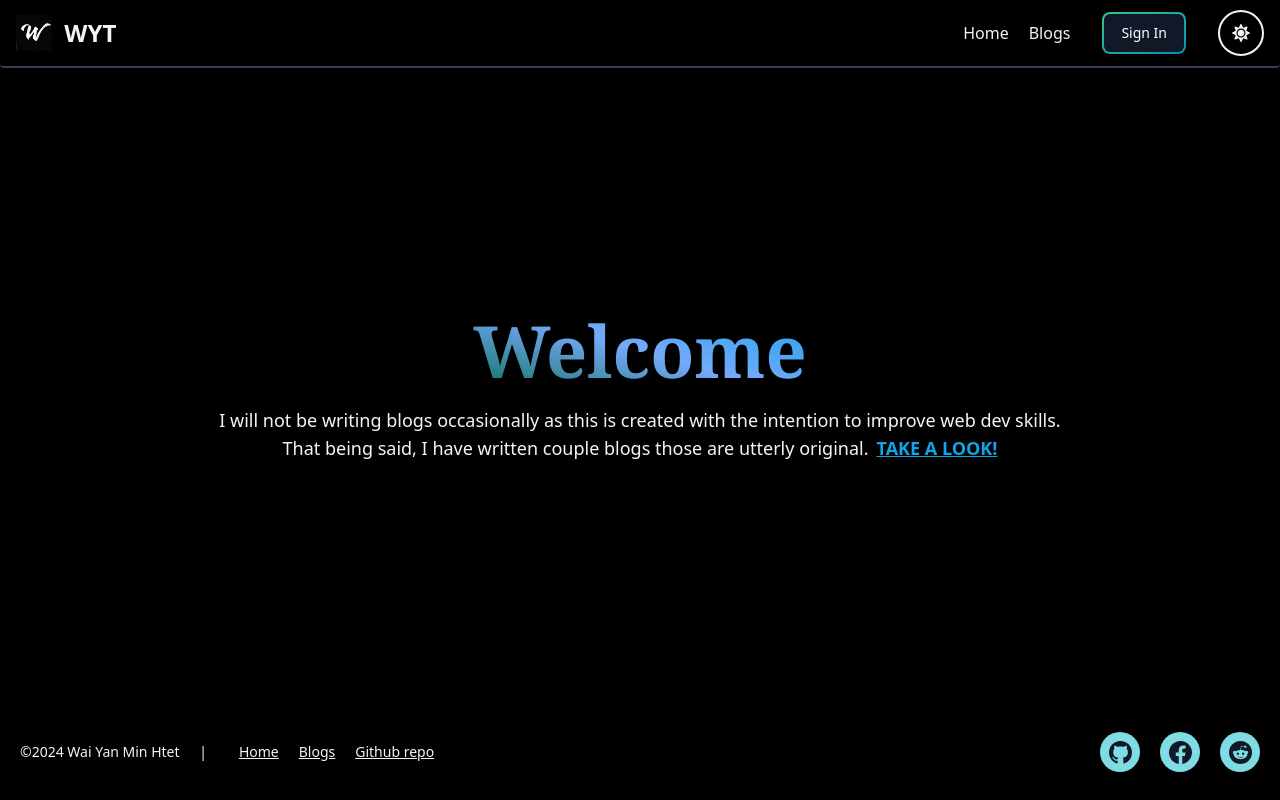
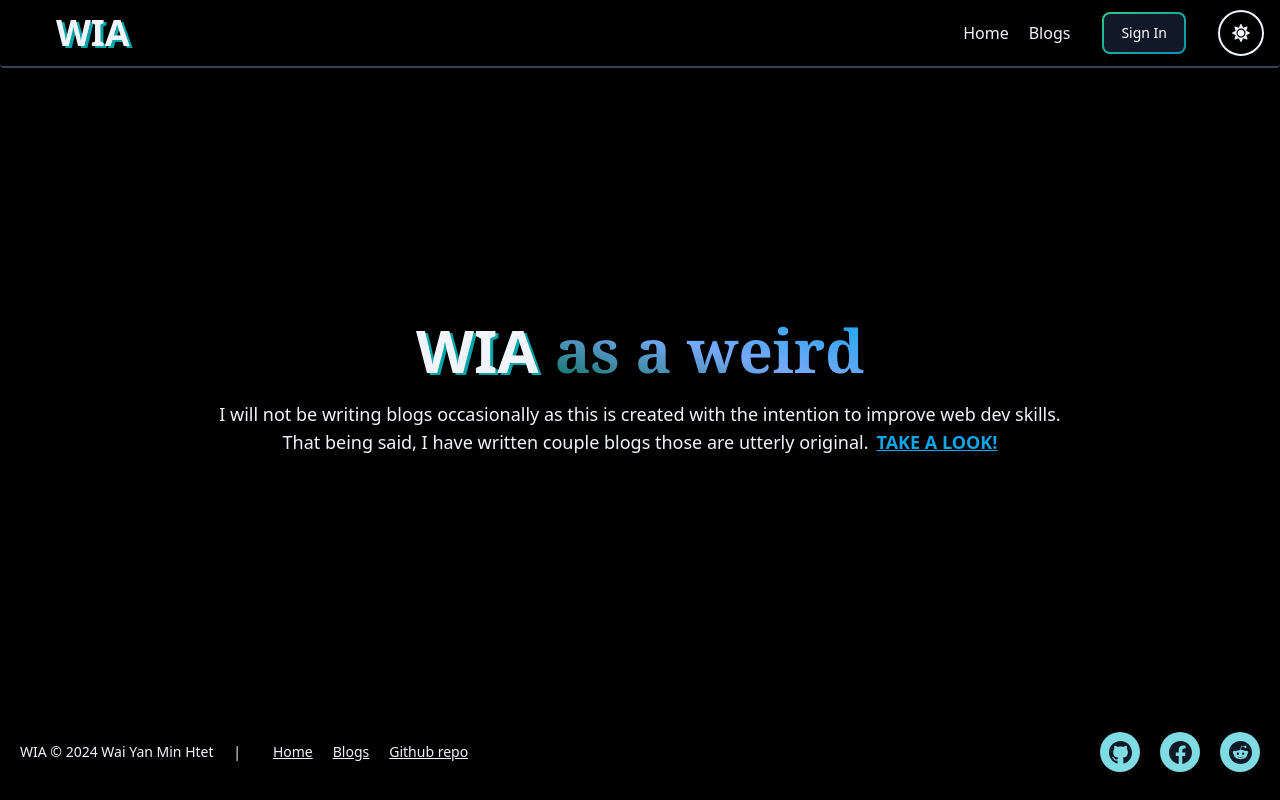
Before and after one commit to iamwaiyanminhtet/mern-blog, a React (Vite) app in the folder frontend/: page / in a window 1280 px wide. Built offline with nearby package versions, Linux system fonts and the light colour scheme; no server answers.

Commit message:
fix tiny bugs && small aesthetic changes part 2

```diff
--- a/frontend/src/components/CommentSection.jsx
+++ b/frontend/src/components/CommentSection.jsx
@@ -13,6 +13,7 @@ const CommentSection = ({ blogId }) => {
 
     // create comment states
     const [comments, setComments] = useState([])
+    const [fetchCommentsLoading, setFetchCommentLoading] = useState(false)
     const [createCommentError, setCreateCommentError] = useState(null)
     const [createCommentLoading, setCreateCommentLoading] = useState(false)
 
@@ -25,16 +26,19 @@ const CommentSection = ({ blogId }) => {
     // get comments
     useEffect(() => {
         const fetchComments = async () => {
+            setFetchCommentLoading(true)
             const res = await fetch(`/api/comment/get-comments/${blogId}?isReply=${false}`)
             const data = await res.json()
 
             if (data.success === false) {
                 setLoadCommentsError(data.message)
+                setFetchCommentLoading(false)
             }
 
             if (res.ok) {
                 setComments(data.comments)
                 setLoadCommentsError(null)
+                setFetchCommentLoading(false)
                 if (data.comments < 5 || data.comments.length === data.curPostComments) {
                     setShowMore(false)
                 }
@@ -167,7 +171,7 @@ const CommentSection = ({ blogId }) => {
         if (res.ok) {
             setComments([...comments, ...data.comments])
             setLoadCommentsError(null)
-            if (data.comments.length < 5 ) {
+            if (data.comments.length < 5) {
                 setShowMore(false)
             }
         }
@@ -184,7 +188,7 @@ const CommentSection = ({ blogId }) => {
 
                     {
                         !curUser &&
-                        <div className="bg-red-300 text-black p-3 text-sm">
+                        <div className="bg-red-300 text-black text-center rounded-md p-3 text-sm">
                             <Link to='/signin' className="underline font-semibold text-sm">Sign in </Link>
                             <span>to post a comment</span>
                         </div>
@@ -232,7 +236,14 @@ const CommentSection = ({ blogId }) => {
                     </form>
                 </>
                 {
-                    comments &&
+                    !fetchCommentsLoading && comments.length === 0 &&
+                    <div className="bg-sky-300 text-black text-center rounded-md p-3 text-sm font-bold">
+                        <span>Be the first to comment!</span>
+                    </div>
+                }
+
+                {
+                    !fetchCommentsLoading && comments && comments.length > 0 &&
                     <>
                         {
                             comments.map(comment =>
--- a/frontend/src/components/DashCreateBlogPost.jsx
+++ b/frontend/src/components/DashCreateBlogPost.jsx
@@ -217,8 +217,9 @@ const DashCreateBlogPost = () => {
                         <HiCheck className="h-5 w-5" />
                     </div>
                     <div className="ml-3 text-sm font-normal">
-                        {createBlogSuccess}
-                    </div>
+                            {createBlogSuccess}
+                            <Link className="ms-1 font-semibold underline" to="/dashboard?tab=blogs">See Blog list</Link>
+                        </div>
                     <Toast.Toggle />
                 </Toast>
             }
--- a/frontend/src/components/Footer.jsx
+++ b/frontend/src/components/Footer.jsx
@@ -7,7 +7,7 @@ const FooterComponent = () => {
             <div className="flex flex-col sm:flex-row  justify-start items-center  sm:items-center sm:justify-between gap-5 ">
                 <div className="flex flex-col sm:flex-row gap-4 text-sm items-center">
                     <div>
-                        <span>©2024 Wai Yan Min Htet <span className='mx-4 hidden sm:inline'>|</span> </span>
+                        <span>WIA © 2024 Wai Yan Min Htet <span className='mx-4 hidden sm:inline'>|</span> </span>
                     </div>
                     <div className='flex gap-5'>
                         <Link rel="noopener noreferrer" to='/' className='underline'>
--- a/frontend/src/components/NavBar.jsx
+++ b/frontend/src/components/NavBar.jsx
@@ -4,7 +4,6 @@ import { Link } from "react-router-dom"
 import { useDispatch, useSelector } from "react-redux"
 import { useNavigate, useLocation } from 'react-router-dom';
 
-import logo from "../assets/w-letter.jpg"
 import { toggleDarkTheme } from "../redux/theme/theme.slice.js"
 import { signOutSuccess } from "../redux/user/user.slice.js"
 
@@ -41,8 +40,7 @@ const NavBarComponent = () => {
         <Navbar fluid rounded className='border-b-2 dark:bg-inherit'>
             <Navbar.Brand as={'div'}>
                 <Link className='flex' to='/'>
-                    <img src={logo} className="mr-3 h-6 sm:h-9" alt="Flowbite React Logo" />
-                    <span className="self-center whitespace-nowrap text-2xl font-semibold  dark:text-slate-100">WYT</span>
+                    <span className="self-center whitespace-nowrap text-4xl ps-5 sm:ps-10 font-semibold  dark:text-slate-100 logo-text-shadow ">WIA</span>
                 </Link>
             </Navbar.Brand>
             <div className="flex md:order-2 gap-3 sm:gap-8  items-center">
--- a/frontend/src/components/RelatedArticles.jsx
+++ b/frontend/src/components/RelatedArticles.jsx
@@ -63,7 +63,7 @@ const RelatedArticles = ({ categoryId, curBlogId }) => {
                         </div>
                         <div className="grid grid-cols-1 gap-x-4 gap-y-8 md:grid-cols-2 lg:grid-cols-4 items-center">
                             {
-                                relatedArticles.filter(rl => rl._id !== curBlogId)
+                                relatedArticles.length > 0 && relatedArticles.filter(rl => rl._id !== curBlogId)
                                     .map(relatedArticle =>
                                         <article key={relatedArticle._id} className="flex flex-col border-2 border-blue-500">
                                             <Link to={`/blogs/${relatedArticle.slug}`} aria-label={relatedArticle.title}>
@@ -87,9 +87,14 @@ const RelatedArticles = ({ categoryId, curBlogId }) => {
                                             </div>
                                         </article>
                                     )
-
                             }
                         </div>
+                        {
+                            relatedArticles.filter(rl => rl._id !== curBlogId).length === 0 &&
+                            <div className="flex justify-center">
+                                <p className="text-slate-400 text-center">There is no related articles for now :(</p>
+                            </div>
+                        }
                     </div>
                 </section>
             }
--- a/frontend/src/index.css
+++ b/frontend/src/index.css
@@ -13,6 +13,10 @@
 
 .ql-editor {
     font-size: 1.2rem;
+}
+
+.logo-text-shadow {
+    text-shadow: 3px 2px 0px rgba(0, 247, 255, 0.66);
 }
 
 .blog-content {
@@ -56,9 +60,9 @@
 }
 
 .blog-content pre {
-    @apply block bg-slate-700 text-teal-200 font-mono mx-auto ps-10 py-5 rounded-xl my-3
+    @apply inline-block max-w-full bg-slate-700 text-teal-200 font-mono mx-auto px-5 py-5 rounded-xl my-3 text-wrap
 }
 
 .blog-content code {
-    @apply block bg-slate-700 text-teal-200 font-mono mx-auto ps-10 py-5 rounded-xl my-3
+    @apply inline-block max-w-full bg-slate-700 text-teal-200 font-mono mx-auto ps-10 py-5 rounded-xl my-3
 }
--- a/frontend/src/pages/Home.jsx
+++ b/frontend/src/pages/Home.jsx
@@ -5,9 +5,10 @@ const Home = () => {
   return (
     <div>
       <div className="h-[calc(90vh-80px)] max-h-[calc(80dvh-80px)] sm:max-h-[calc(90dvh-80px)] flex flex-col justify-center items-center p-5 gap-5">
-        <h1 className="text-5xl font-extrabold text-center lg:text-7xl 2xl:text-8xl">
-          <span className="text-transparent bg-gradient-to-bl bg-clip-text from-sky-400 via-cyan-500 to-emerald-500 dark:from-sky-500 dark:via-blue-400 dark:to-green-700 font-serif text-center">
-            Welcome
+        <h1 className="text-4xl font-extrabold text-center lg:text-6xl 2xl:text-7xl">
+          <span className="logo-text-shadow me-4">WIA</span>
+          <span className="text-transparent bg-gradient-to-bl bg-clip-text from-sky-400 via-cyan-500 to-emerald-500 dark:from-sky-500 dark:via-blue-400 dark:to-green-700 font-serif text-center ">
+            as a weird
           </span>
         </h1>
         <p className="max-w-[70%] text-center text-md sm:text-lg">
```
Also changed, not shown: frontend/src/assets/w-letter.jpg (deleted).
